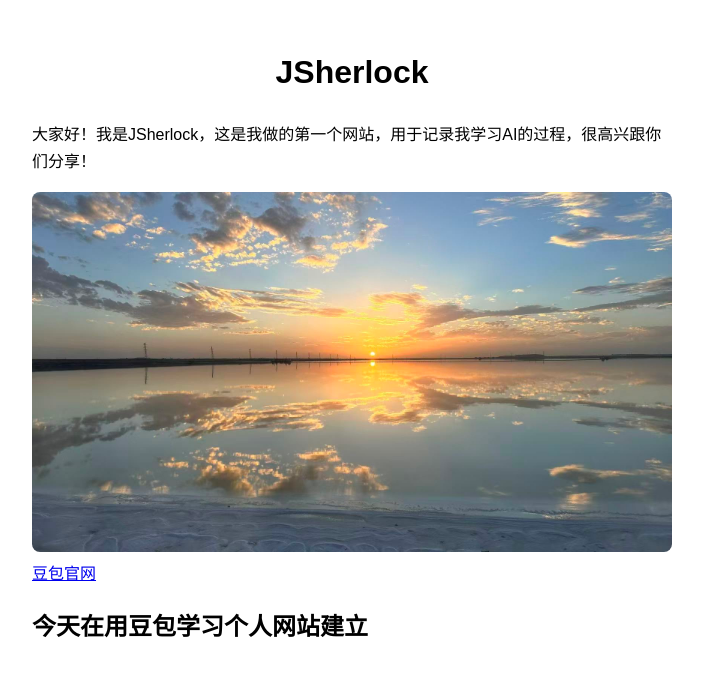
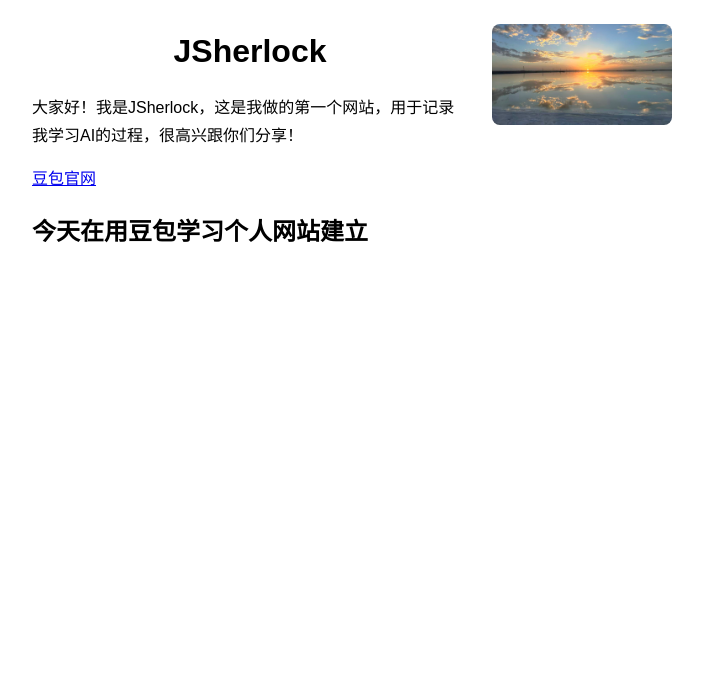
Before and after one commit to JSherlock59/card, a plain HTML site: page index.html in a window 1280 px wide. Shown: the whole page, without its empty margins (288-991 px from the left). Drawn offline with Linux system fonts and the light colour scheme.

Commit message:
Refactor HTML structure and add styling

```diff
--- a/index.html
+++ b/index.html
@@ -17,7 +17,29 @@
   height: auto;
   border-radius: 8px;}
   h1{
-  text-align: center;}
+      text-align: center;
+      margin: 0;
+    }
+      .row {
+      display: flex;
+      gap: 24px;
+      align-items: flex-start;
+    }
+    .left {
+      flex: 1;
+    }
+    .right {
+      width: 180px;
+      flex: none;
+    }
+        @media (max-width: 600px) {
+      .row {
+        flex-direction: column;
+      }
+      .right {
+        width: 100%;
+      }
+    }
   </style>
   <title>JSherlock的学习屋</title>
 </head>
@@ -26,13 +48,18 @@
   <!-- ========== TODO 1：下面四个标签的文字，全部换成你自己的 ========== -->
 
   <!-- 一级标题：你的名字 -->
-  <h1>JSherlock</h1>
+  <div class="row">
+    <div class="left">
+      <h1>JSherlock</h1>
+      <p>大家好！我是JSherlock，这是我做的第一个网站，用于记录我学习AI的过程，很高兴跟你们分享！</p>
+    </div>
 
-  <!-- 一段自我介绍：两句就够，写你真实在做的事 -->
-  <p>大家好！我是JSherlock，这是我做的第一个网站，用于记录我学习AI的过程，很高兴跟你们分享！</p>
+    <!-- 一张图：右边这一栏放照片 -->
+    <div class="right">
+      <img src="photo.jpg" alt="我的照片">
+    </div>
+  </div>
 
-  <!-- 一张图：把一张照片放进 card 文件夹，文件名改成 photo.jpg，然后去掉下面这行的注释符号 -->
-  <img src="photo.jpg" alt="我的照片">
 
 
   <!-- 一个链接：指向你想让别人看的地址 -->
```
